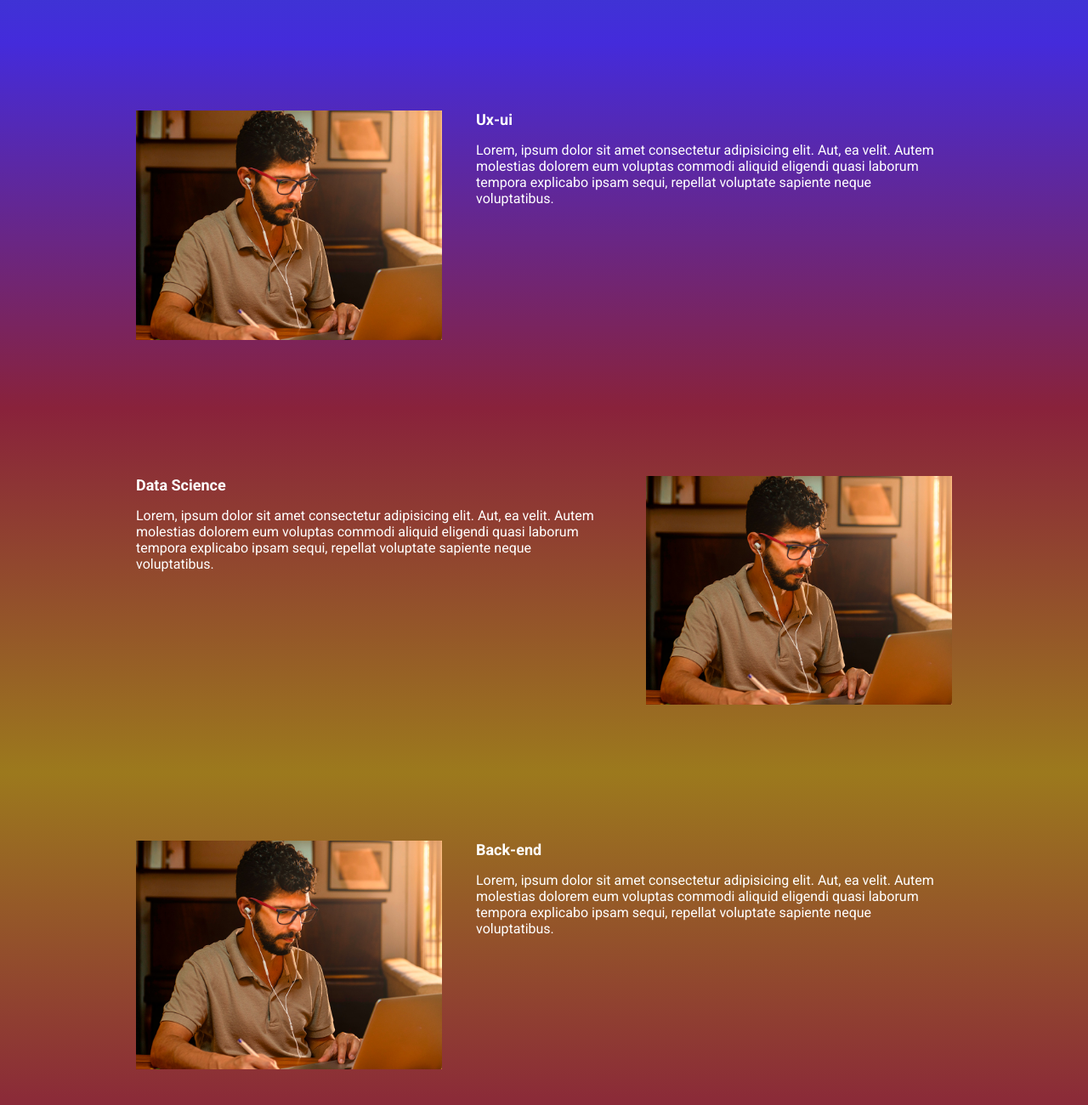
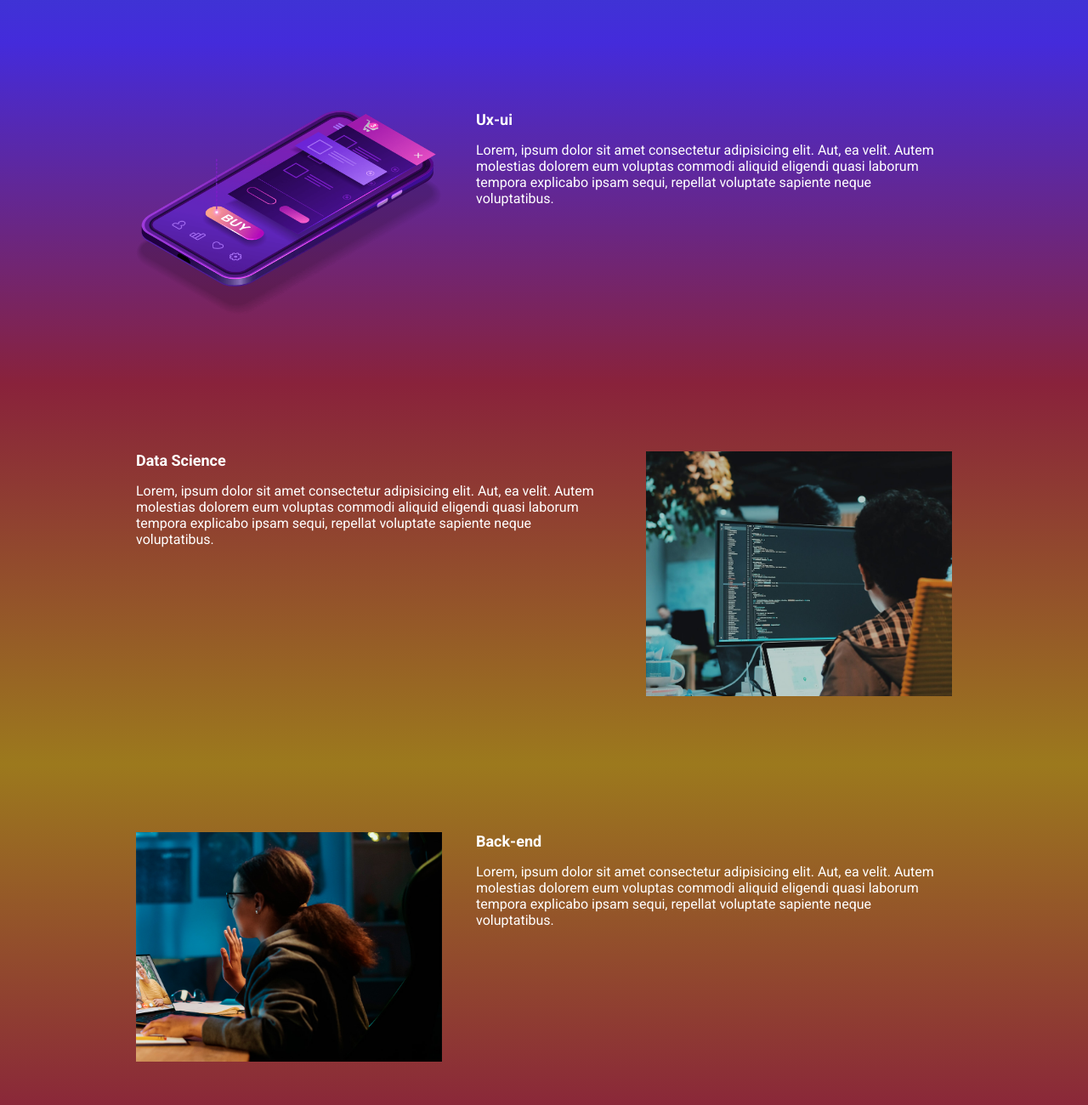
Before and after one commit to SidiLara/ebac_tech_talks, a website built with Parcel: page src/index.html in a window 1280 px wide. Shown: the part 940-2240 px from the top of the page at 85% size. Built offline with nearby package versions, Linux system fonts and the light colour scheme.

Commit message:
atualizando imagens das demais sessões

```diff
--- a/src/index.html
+++ b/src/index.html
@@ -64,7 +64,7 @@
                     sapiente neque voluptatibus.
                 </p>
             </div>
-            <img class="event__image" src="./images/frontend.png" alt="Front-end">
+            <img class="event__image" src="./images/ui-ux.png" alt="UI ux">
         </div>
     </section>
     <section class="event event--data-science">
@@ -77,7 +77,7 @@
                     sapiente neque voluptatibus.
                 </p>
             </div>
-            <img class="event__image" src="./images/frontend.png" alt="Front-end">
+            <img class="event__image" src="./images/data.png" alt="Data science">
         </div>
     </section>
     <section class="event event--backend event--image-left" >
@@ -90,7 +90,7 @@
                     sapiente neque voluptatibus.
                 </p>
             </div>
-            <img class="event__image" src="./images/frontend.png" alt="Front-end">
+            <img class="event__image" src="./images/backend.png" alt="Back-end">
         </div>
     </section>
     <script src="https://unpkg.com/aos@next/dist/aos.js"></script>
```
